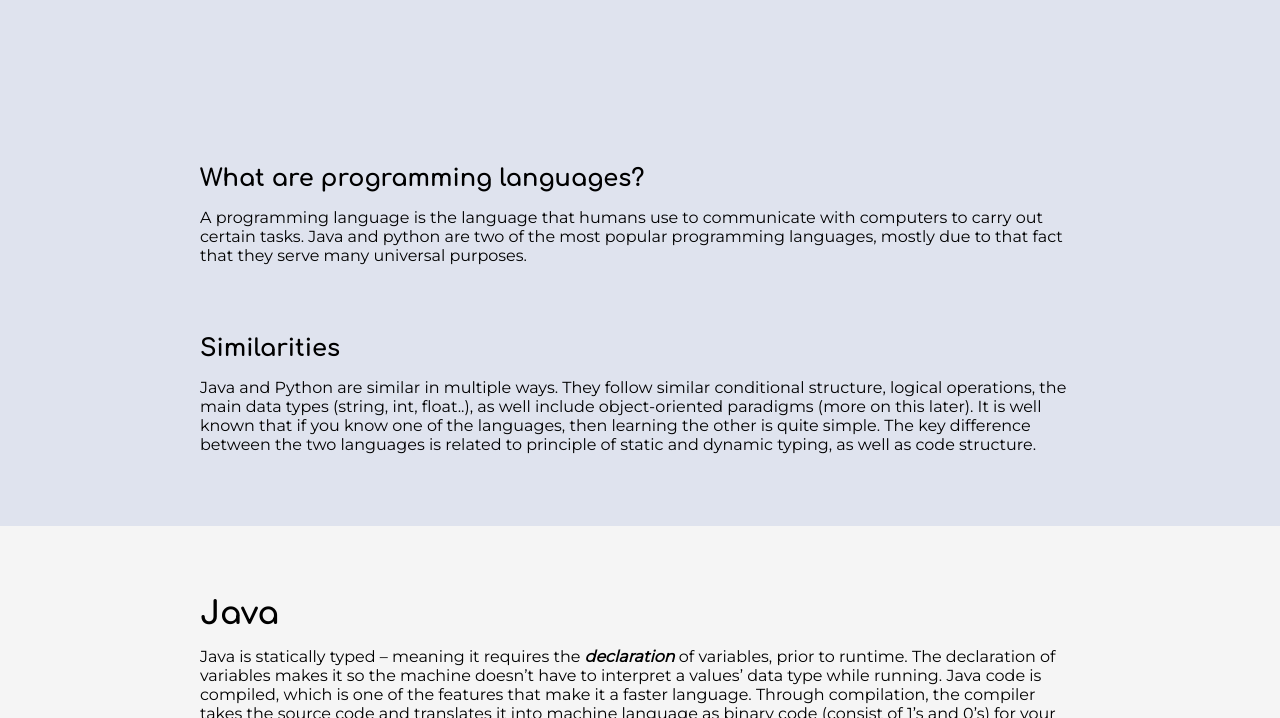
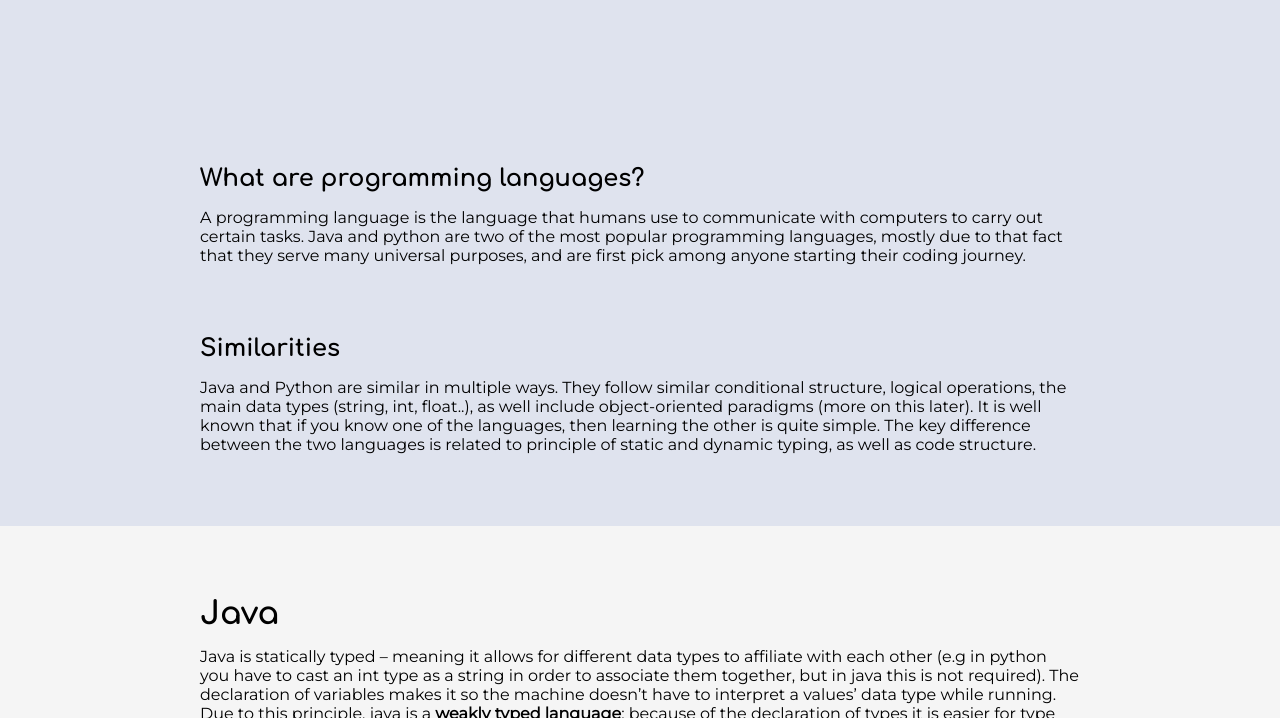
Before and after one commit to rumezaa/Java_and_Python_Comparison, a website built with Parcel: page index.html in a window 1280 px wide. Shown: the part 234-952 px from the top of the page. Built offline with nearby package versions, Linux system fonts and the light colour scheme.

Commit message:
new content

```diff
--- a/index.html
+++ b/index.html
@@ -35,7 +35,7 @@
     <h2>What are programming languages?</h2>
     <br>
     <p>
-    A programming language is the language that humans use to communicate with computers to carry out certain tasks. Java and python are two of the most popular programming languages, mostly due to that fact that they serve many universal purposes.
+    A programming language is the language that humans use to communicate with computers to carry out certain tasks. Java and python are two of the most popular programming languages, mostly due to that fact that they serve many universal purposes, and are first pick among anyone starting their coding journey.
    </p>
     <h2>Similarities</h2>
 
@@ -55,8 +55,8 @@
     </h1>
       <p>
 
-        Java is statically typed – meaning it requires the <strong><em>declaration</em></strong> of variables, prior to runtime. The declaration of variables makes it so the machine doesn’t have to interpret a values’ data type while running.
-        Java code is compiled, which is one of the features that make it a faster language. Through compilation, the compiler takes the source code and translates it into machine language as binary code (consist of 1’s and 0’s) for your CPU to execute.
+        Java is statically typed – meaning it allows for different data types to affiliate with each other (e.g in python you have to cast an int type as a string in order to associate them together, but in java this is not required). The declaration of variables makes it so the machine doesn’t have to interpret a values’ data type while running. Due to this principle, java is
+        a <strong>weakly typed language</strong>; because of the declaration of types it is easier for type affiliation to occur, and makes the overall language quite fast. Java code is compiled, which is one of the features that increases its speed. Through compilation, the compiler takes the source code and translates it into machine language as binary code (consist of 1’s and 0’s) for your CPU to execute.
         <br>
         <br>
         Another aspect to consider is Java’s code structure. Java follows the object-oriented paradigm, meaning that it is based on the class-object system. Everything in Java is an object!
@@ -64,21 +64,21 @@
         <br>
         <br>
           <img id="ex1" src="img/ex1.png" alt="example" align="top">
-        Notice how all the code is in a class, and how that code is encased in curly brackets. Unlike python, java does not require the proper indentation of code, but rather the correct placement of curly brackets relative to the code. With the entirety of java code being in a class-methods structure; it is no surprise why many refer to this language as an Object-Oriented Language.
+        Notice how all the code is in a class, and how that code is encased in curly brackets. Unlike python, java does not require the proper indentation of code, but rather the correct placement of curly brackets relative to the code. Note that at the end of each code line, there is a semicolon (this is required for every line of code in java). With the entirety of java code being in a class-methods structure; it is no surprise why many refer to this language as an Object-Oriented Language.
         <br>
         <br>
 
-        But why should one even learn this language? Java has been around much longer than python, meaning that the internet is <strong>full</strong> of
-        guides and resources to help you learn the language. Python also has an array of resources on the net, but compared to java - it does lack. This language is
+        But why should one even learn this language? Java has had the hype much longer than python, meaning that the internet is <strong>full</strong> of
+        guides and resources to help you learn the language. Python also has an array of resources on the net but one might say that its resources are not as measurable to those of java's. This language is
         excellent for creating apps on mobile and web browsers, and even presents some data analysis and visualization competencies. Some famous apps built on this language include Spotify, Minecraft and Twitter.
         <br>
         <br>
 
         Now, should you consider learning this language first? Note that by learning java you’ll be introduced to the
         object-oriented paradigm which will be very helpful in learning other languages such as python to keep your code
-        DRY. But a draw back of the java language is of course its
-        complexity. Wrapping your head around classes and objects can be quite tricky, but of course once you do learn to
-        understand, it’ll make your journey with languages much, much smoother. Another thing to note is that java is not
+        DRY. But a draw back of the java language is its
+        complexity. Wrapping your head around classes and objects can be quite tricky, but once you do learn to
+        understand, it’ll make your journey with other languages much smoother. Another thing to note is that java is not
         all plain English. Python uses plain English to refer to its logical operators, but java uses symbols such as “&&”
         and “||” in logical operations.
 
@@ -96,7 +96,7 @@
         It is no surprise that python is slowly surfacing as one of the most popular coding languages. With its code structure being similar to the English language, to the fact that its VERY beginner-friendly, makes it all the while worth the hype.
         <br>
         <br>
-        Python is an interpreted language. Meaning that an interpreter executes the code line by line, instead of compiling and then having the code executed by the CPU. By executing the code line by line, variable declarations not required in python – but this line by line execution does make python a slower language Most of pythons logical operators are in the form of plane English: “and” ,”or” ,”in” .  Python does not require code to be formatted in the class system for the program to run, but it is compatible with procedural (functions), object-oriented (classes), and functional (pure functions) paradigms.
+        Python is an interpreted language. Meaning that an interpreter executes the code line by line, instead of compiling and then having the code executed by the CPU. By executing the code line by line, it is difficult for type affiliation to occur in python (ex. can't add string or int together without casting the int as a string) – Note that this line by line execution does make python a slower language. Most of the pythons logical operators are in the form of plain English: “and” ,” or” ,” in” .  Python does not require code to be formatted in the class system for the program to run, but it is compatible with procedural (functions), object-oriented (classes), and functional (pure functions) paradigms.
         <br>
         <br>
         Python has become popular among beginners because of its simplicity. Its code is indented and simple instructions are kept short. For example – to print out something in the terminal in java, you would have to call upon the Systems class, access the corresponding methods to print your statement; but in python, you simply use the key word, “print”.
@@ -105,7 +105,7 @@
         This is the case with receiving input as well. For java, you’d have to import the Scanner class, make a new object of the scanner class, and then declare the type of input your receiving (many more steps, but you get the idea), but in python, you only need to use the “input” statement to collect input from the user.
         <br>
         <br>
-        One should also consider that python is THE language for data science. Python has a variety of modules which, like java can be accessed with the “import” key word. From NumPy, to Scikit learn – python provides some the most essential packages that are used by data scientist. Not only this, but python has many GUI modules such as pygame, tkinter and kivy (create apps for Ios and Samsung in PURE PYTHON with this module!!).
+        One should also consider that python is THE language for data science. Python has a variety of modules which, like java can be accessed with the “import” key word. From NumPy, to Scikit learn – python provides some the most essential packages that are used by data scientist. Not only this, but python has many GUI modules such as pygame, tkinter and kivy (create apps for IOS and Samsung in PURE PYTHON with this module!!).
         Some famous programs built on the python language include: Netflix, Instagram and Pinterest.
       </p>
 
```
